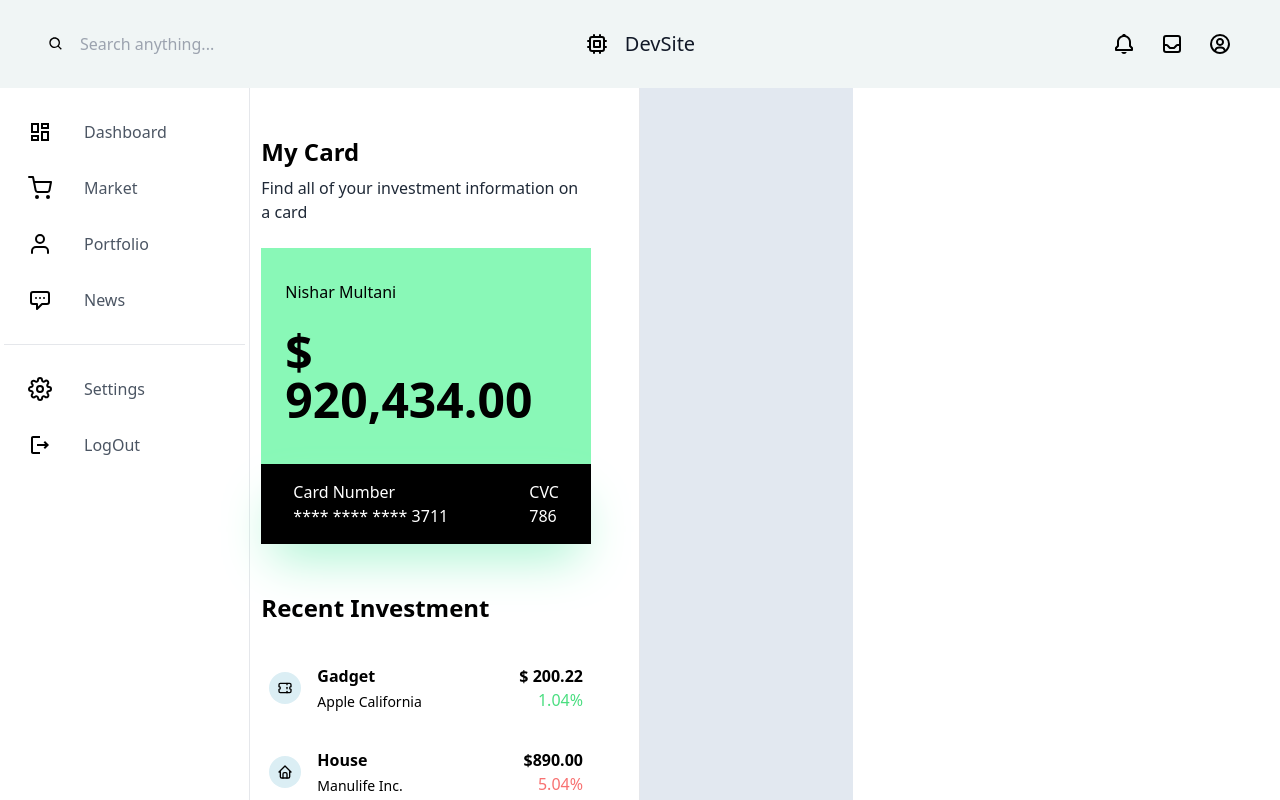
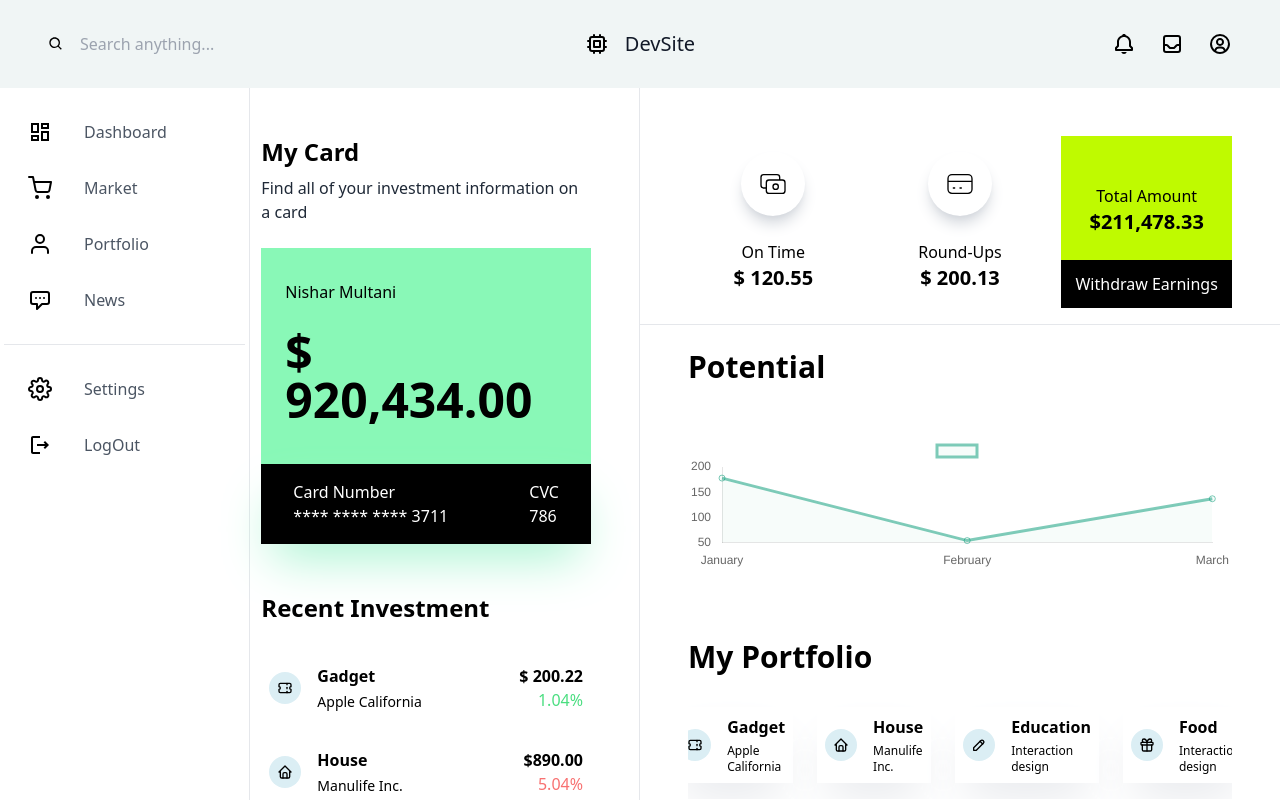
Before and after one commit to elifraydin/dashboard-react-tailwind, a React (Create React App) app: page / in a window 1280 px wide. Shown: the top 800 px of the page. Built offline with nearby package versions, Linux system fonts and the light colour scheme.

Commit message:
Complate RightPart component

```diff
--- a/package.json
+++ b/package.json
@@ -3,11 +3,15 @@
   "version": "0.1.0",
   "private": true,
   "dependencies": {
+    "@faker-js/faker": "^7.5.0",
     "@heroicons/react": "^2.0.11",
     "@testing-library/jest-dom": "^5.16.5",
     "@testing-library/react": "^13.4.0",
     "@testing-library/user-event": "^13.5.0",
+    "chart.js": "^3.9.1",
+    "faker": "^6.6.6",
     "react": "^18.2.0",
+    "react-chartjs-2": "^4.3.1",
     "react-dom": "^18.2.0",
     "react-icons": "^4.4.0",
     "react-scripts": "5.0.1",
--- /dev/null
+++ b/src/components/rightPart/PortfolioItem.js
@@ -0,0 +1,22 @@
+import React from "react";
+
+function PortfolioItem({ item }) {
+  const { title, desc, icon } = item; //destructioring
+
+  return (
+    <div className="w-full py-2 px-2 items-cener justify-center flex bg-white shadow-2xl shadow-gray-200">
+      {/* icon + text */}
+      <div className="flex items-center justify-center space-x-4 w-full  ">
+        <div className="bg-[#DBEEF4] rounded-full py-2 px-2">
+          <span>{icon}</span>
+        </div>
+        <div className="w-full space-y-1">
+          <h1 className="font-bold">{title}</h1>
+          <p className="text-xs">{desc}</p>
+        </div>
+      </div>
+    </div>
+  );
+}
+
+export default PortfolioItem;
--- a/src/components/rightPart/RightPart.js
+++ b/src/components/rightPart/RightPart.js
@@ -1,8 +1,64 @@
 import React from 'react'
+import { HiOutlineCash, HiOutlineCreditCard } from 'react-icons/hi';
+import Chart from "./chart/Chart";
+import { InvestDB } from "./../leftPart/utils/InvestmentsDB";
+import PortfolioItem from "./PortfolioItem";
 
 function RightPart() {
   return (
-    <div className="bg bg-slate-200">
+    <div className="col-span-3 items-start justify-start flex flex-col w-full pt-12 pb-6">
+      {/* top section */}
+
+      <div className="md:flex items-center justify-center w-full lg:space-y-0 space-y-4  lg:space-x-4  px-12">
+        <div className="space-y-6 w-full items-center justify-center flex flex-col ">
+          <span className="py-4 px-4 rounded-full shadow-lg shadow-gray-300 items-center justify-center flex">
+            <HiOutlineCash className="w-8 h-8 stroke-1 " />
+          </span>
+          <span className="items-center justify-center flex flex-col">
+            <h2> On Time </h2>
+            <h2 className="font-bold text-xl">$ 120.55 </h2>
+          </span>
+        </div>
+        {/* duplicate above ☝ */}
+        <div className="space-y-6 w-full items-center justify-center flex flex-col ">
+          <span className="py-4 px-4 rounded-full shadow-lg shadow-gray-300 items-center justify-center flex">
+            <HiOutlineCreditCard className="w-8 h-8 stroke-1" />
+          </span>
+          <span className="items-center justify-center flex flex-col">
+            <h2> Round-Ups </h2>
+            <h2 className="font-bold text-xl">$ 200.13 </h2>
+          </span>
+        </div>
+        <div className="bg-[#BFFA00] pt-6 items-center justify-between flex flex-col w-full">
+          <span className="items-center justify-center flex flex-col w-full py-6">
+            <h3> Total Amount </h3>
+            <h1 className="text-black font-bold text-xl 2xl:text-3xl">
+              $211,478.33
+            </h1>
+          </span>
+          <div className="bg-black items-center justify-center flex text-white w-full py-3 ">
+            <h1> Withdraw Earnings </h1>
+          </div>
+        </div>
+      </div>
+      <div className="border-t border-gray-200 w-full my-4" />
+
+{/* chart */}
+<div className="w-full items-start justify-start flex flex-col px-12 py-2 ">
+        <h1 className="text-xl font-bold xl:text-3xl"> Potential </h1>
+        <Chart />
+      </div>
+
+
+{/* bottom part */}
+<div className="w-full items-start justify-start flex flex-col px-12 py-6">
+        <h1 className="text-xl font-bold xl:text-3xl py-4 "> My Portfolio </h1>
+        <div className="flex items-center justify-center space-x-6 overflow-x-auto w-full py-4 ">
+          {InvestDB.map((item) => (
+            <PortfolioItem item={item} key={item.id} />
+          ))}
+        </div>
+      </div>
 
     </div>
   )
--- /dev/null
+++ b/src/components/rightPart/chart/Chart.js
@@ -0,0 +1,61 @@
+import React from "react";
+import {
+  Chart as ChartJS,
+  CategoryScale,
+  LinearScale,
+  PointElement,
+  LineElement,
+  Title,
+  Tooltip,
+  Filler,
+  Legend,
+} from "chart.js";
+import { Line } from "react-chartjs-2";
+import { faker } from "@faker-js/faker";
+
+ChartJS.register(
+  CategoryScale,
+  LinearScale,
+  PointElement,
+  LineElement,
+  Title,
+  Tooltip,
+  Filler,
+  Legend
+);
+
+const labels = ["January", "February", "March"];
+
+export const options = {
+  scales: {
+    x: {
+      grid: {
+        display: false,
+      },
+    },
+    y: {
+      grid: {
+        display: false,
+      },
+    },
+  },
+};
+
+export const data = {
+  labels,
+  datasets: [
+    {
+      fill: true,
+      label: "",
+      data: labels.map(() => faker.datatype.number({ min: 0, max: 200 })),
+      borderColor: "rgb(1, 152, 117,0.5)",
+      backgroundColor: "rgba(104, 195, 163,0.05)",
+    },
+  ],
+};
+
+function Chart() {
+  return <Line data={data} options={options} height="50px" width="200px" style={{marginTop:"50px",marginBottom:"20px"}} />;
+}
+
+export default Chart;
```
Also changed, not shown: 1 other file (tests, documents, lock files or other folders).
